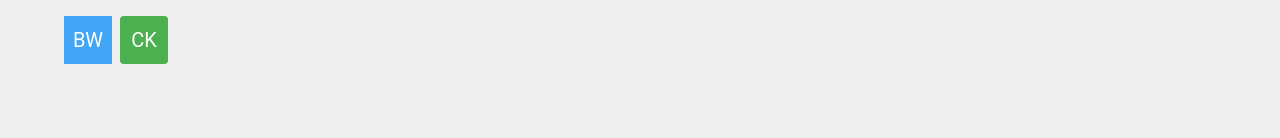
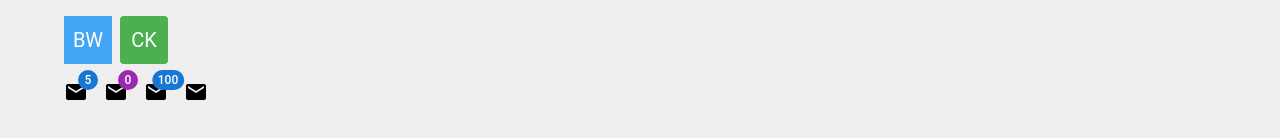
Before and after one commit to HaktanAlbayrak/react-mui-demo, a React (Create React App) app: page / in a window 1280 px wide. Shown: the part 4947-5085 px from the top of the page. Built offline with nearby package versions, Linux system fonts and the light colour scheme.

Commit message:
Mui Badge

```diff
--- a/src/App.tsx
+++ b/src/App.tsx
@@ -19,6 +19,7 @@
 import { MuiSpeedDial } from './components/MuiSpeedDial';
 import { MuiBottomNavigation } from './components/MuiBottomNavigation';
 import { MuiAvatar } from './components/MuiAvatar';
+import { MuiBadge } from './components/MuiBadge';
 
 function App() {
   return (
@@ -43,6 +44,7 @@
       <MuiSpeedDial />
       {/* <MuiBottomNavigation /> */}
       <MuiAvatar />
+      <MuiBadge />
     </div>
   );
 }
--- /dev/null
+++ b/src/components/MuiBadge.tsx
@@ -0,0 +1,21 @@
+import { Stack, Badge } from '@mui/material';
+import MailIcon from '@mui/icons-material/Mail';
+
+export const MuiBadge = () => {
+  return (
+    <Stack spacing={2} direction='row' mt={2}>
+      <Badge badgeContent={5} color='primary'>
+        <MailIcon />
+      </Badge>
+      <Badge badgeContent={0} color='secondary' showZero>
+        <MailIcon />
+      </Badge>
+      <Badge badgeContent={100} color='primary' max={999}>
+        <MailIcon />
+      </Badge>
+      <Badge variant='dot' color='primary' invisible={true}>
+        <MailIcon />
+      </Badge>
+    </Stack>
+  );
+};
```
